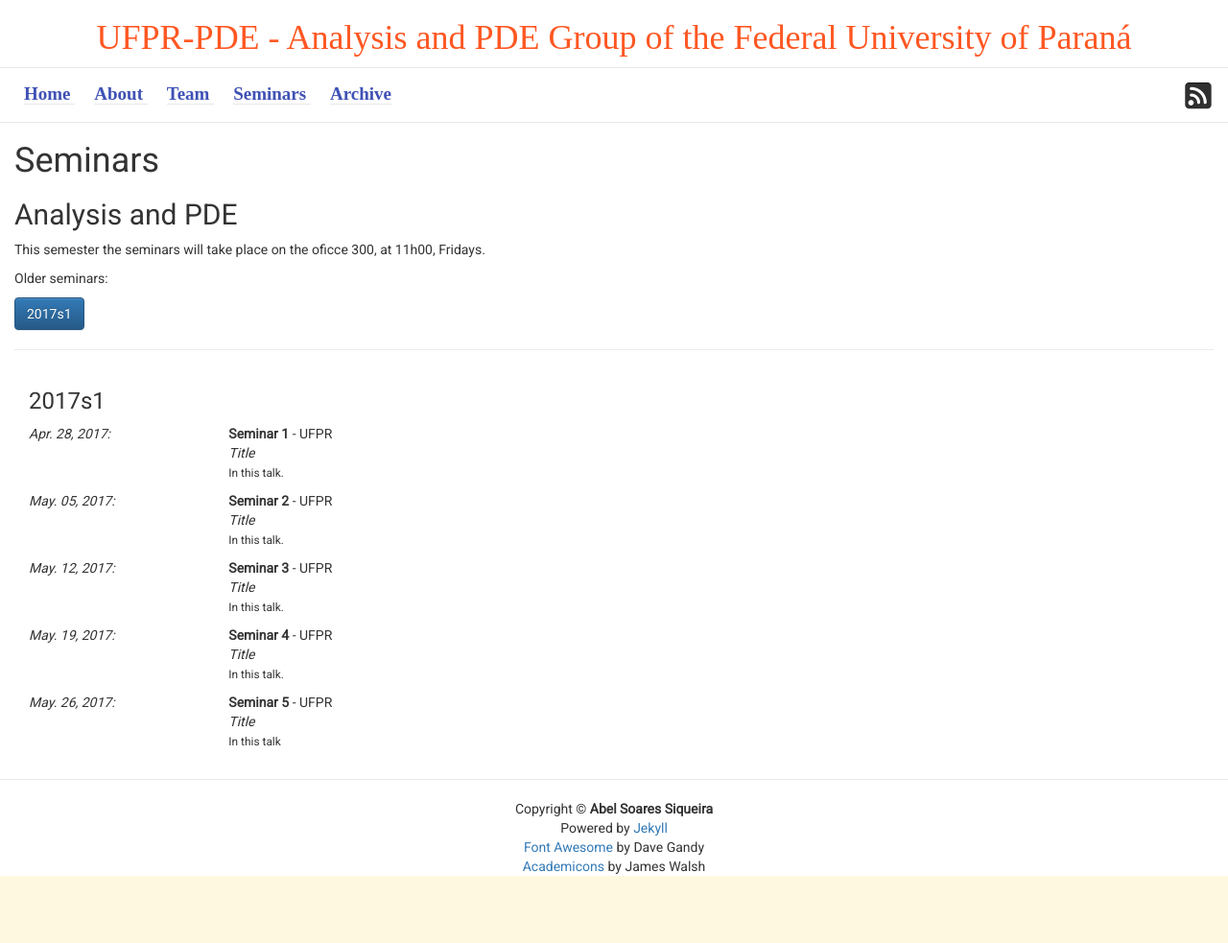
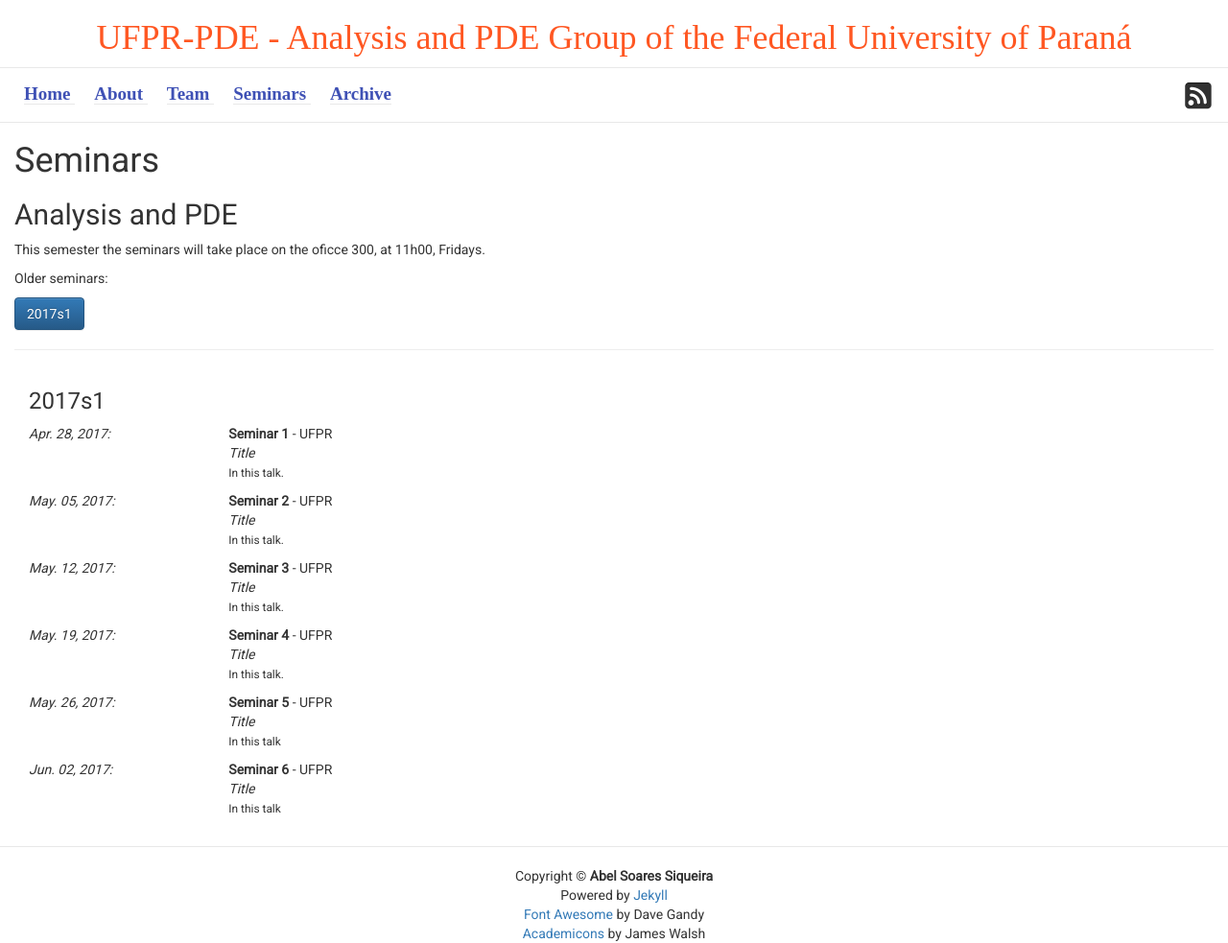
Before and after one commit to ufpr-pde/ufpr-opt.github.io, a Jekyll site: the page built from d_seminars.md, in a window 1280 px wide. Shown: the whole page at 96% size. Built offline with Jekyll 4.4.1, drawn with Linux system fonts in a browser that asks for light colours; some web fonts are replaced; before the commit the page ends 913 px from its top, so only the background shows below that.

Commit message:
Update seminars.yml

```diff
--- a/_data/seminars.yml
+++ b/_data/seminars.yml
@@ -37,3 +37,11 @@
   title: Title
   abstract: >
     In this talk
+
+- author: Seminar 6
+  date: 2017-06-02
+  semester: 2017s1
+  affiliation: UFPR
+  title: Title
+  abstract: >
+    In this talk
```
